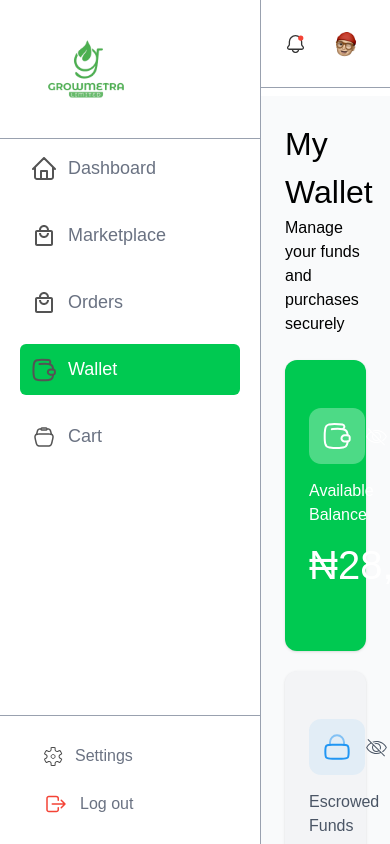
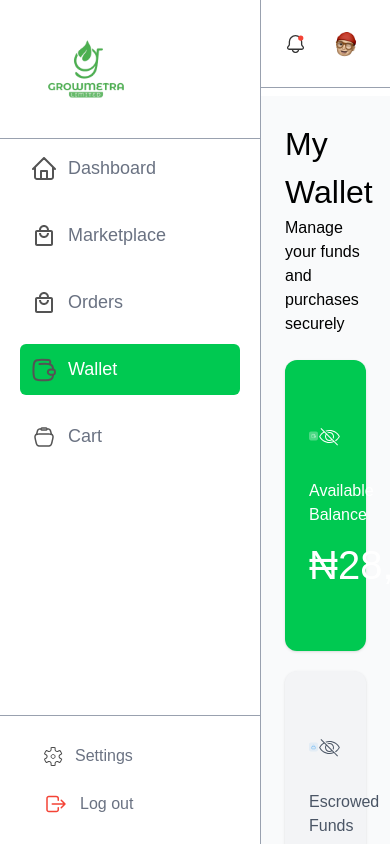
Before and after one commit to GROWMETRA11/GrowMetra11, a React (Vite) app: page /wallet in a window 390 px wide. Built offline with nearby package versions, Linux system fonts and the light colour scheme.

Commit message:
Fix: Fixed wallet icons on wallet section

```diff
--- /dev/null
+++ b/src/Components/iconComponent/Secure.jsx
@@ -0,0 +1,12 @@
+import React from 'react'
+
+const Secure = () => {
+  return (
+    <svg width="56" height="56" viewBox="0 0 56 56" fill="none" xmlns="http://www.w3.org/2000/svg">
+<path d="M27.9992 50.7505C38.5493 47.114 46.0697 38.6603 47.2492 27.8967C47.5758 23.2242 47.549 18.5342 47.1663 13.8652C47.116 13.1292 46.7931 12.4385 46.2606 11.928C45.7281 11.4175 45.0244 11.124 44.287 11.1048C39.5142 10.9578 33.9667 10.1622 29.6803 5.93999C29.2327 5.4979 28.6289 5.25 27.9997 5.25C27.3706 5.25 26.7668 5.4979 26.3192 5.93999C22.0317 10.1622 16.4842 10.9578 11.7125 11.1048C10.9751 11.124 10.2714 11.4175 9.73888 11.928C9.20639 12.4385 8.88344 13.1292 8.83316 13.8652C8.45045 18.5335 8.42237 23.2241 8.74916 27.8967C9.92983 38.6603 17.449 47.114 27.9992 50.7505Z" stroke="#4CAF50" stroke-width="1.5" stroke-linecap="round" stroke-linejoin="round"/>
+</svg>
+
+  )
+}
+
+export default Secure
--- a/src/pages/dashboard/famers/screen/Wallet.jsx
+++ b/src/pages/dashboard/famers/screen/Wallet.jsx
@@ -8,7 +8,7 @@
 import WidthdrawFundsIcon from '../../../../Components/iconComponent/WidthdrawFundsIcon'
 import ExportIcon from '../../../../Components/iconComponent/ExportIcon'
 import FilterIcon from '../../../../Components/iconComponent/FilterIcon'
-
+import Secure from '../../../../Components/iconComponent/Secure'
 
 const Wallet = () => {
 
@@ -38,8 +38,6 @@
     },
   ];
 
-    // Buttons
-
   const buttons = [
     {
       icon: <PlusIcon />,
@@ -56,45 +54,121 @@
       text: "Export as PDF/CSV",
       bg: "bg-white text-gray-900"
     },
-    ]
+  ];
 
-
+  const history = [
+    {
+      title: "Fresh Red Tomatoes from Farm Fresh Co",
+      order: "ORD-2024-001",
+      progress: "completed",
+      duration: "2 hours ago",
+      price: "₦25,000",
+      bg: "rounded-lg bg-green-50 text-green-500"
+    },
+    {
+      title: "Refund: Premium White Rice - Out of Stock",
+      order: "ORD-2024-004",
+      progress: "completed",
+      duration: "1 day ago",
+      price: "+₦42,500",
+      bg: "rounded-lg bg-green-50 text-green-500"
+    },
+    {
+      title: "Organic Yellow Maize from Green Valley Farms",
+      order: "ORD-2024-002",
+      progress: "Escrowed",
+      duration: "2 days ago",
+      price: "₦125,000",
+      bg: "rounded-lg bg-blue-50 text-blue-500"
+    },
+    {
+      title: "Premium Sweet Potatoes from Garden Prime",
+      order: "ORD-2024-003",
+      progress: "Released",
+      duration: "5 days ago",
+      price: "₦48,000",
+      bg: "rounded-lg bg-orange-50 text-orange-500"
+    },
+  ];
 
   return (
     <DashboardLayout>
-      <h2 className='font-normal text-[32px] '>My Wallet</h2>
-      <p className='font-normal text-base '>Manage your funds and purchases securely</p>
 
+      <h2 className='font-normal text-[32px]'>My Wallet</h2>
+      <p className='font-normal text-base'>Manage your funds and purchases securely</p>
+
+      {/* WALLET CARDS */}
       <div className='grid grid-cols-1 md:grid-cols-2 lg:grid-cols-3 gap-5 mt-6'>
-        {walletCards.map((card,index) => (
+        {walletCards.map((card, index) => (
           <div key={index} className={`rounded-xl px-6 py-12 shadow-sm ${card.bg}`}>
-
             <div className='flex items-center justify-between font-medium mb-[15px]'>
-              <span>{card.icon}</span>
-              <span>{card.lock}</span>
+              {card.icon}
+              {card.lock}
             </div>
             <p className='mb-2'>{card.title}</p>
-            <p className='mb-2  text-[40px]'>{card.amount}</p>
-            <p>{card.text}</p>
+            <p className='mb-2 text-[40px]'>{card.amount}</p>
+            {card.text && <p>{card.text}</p>}
           </div>
         ))}
       </div>
 
-      <div className={`grid grid-cols-1 md:grid-cols-2 lg:grid-cols-3 w-full  items-center gap-[27px] mt-6`}>
-       {buttons.map((btn,index) => (
-          <div key={index}>
-            <div className={`${btn.bg} flex flex-1 items-center w-full justify-center gap-6  rounded-lg  py-[10.5px] border border-gray-400`}>
-              <p>{btn.icon}</p>
+      {/* BUTTONS */}
+      <div className='grid grid-cols-1 md:grid-cols-2 lg:grid-cols-3 gap-[27px] mt-6'>
+        {buttons.map((btn, index) => (
+          <button
+            key={index}
+            className={`${btn.bg} flex items-center justify-center gap-6 rounded-lg py-[10.5px] border border-gray-400`}
+          >
+            {btn.icon}
             <p>{btn.text}</p>
+          </button>
+        ))}
+      </div>
+
+      {/* ESCROW INFO */}
+      <div className='bg-white shadow-md rounded-lg px-6 py-[65px] flex items-center gap-[15px] my-6'>
+        <Secure />
+        <div>
+          <p className='font-normal text-2xl mb-[10px]'>Protected by GrowMetra Escrow</p>
+          <p className='max-w-[1010px] font-light text-[18px] text-gray-700'>
+            Your funds are securely held in escrow until you confirm delivery of your orders. This ensures safe transactions between you and sellers.
+          </p>
         </div>
       </div>
-        ))}
-        {/* <div><FilterIcon /></div> */}
+
+      {/* TRANSACTION HISTORY */}
+      <div className='bg-white shadow-md rounded-lg p-6'>
+        <h2 className='font-normal text-[18px]'>Transaction History</h2>
+
+        <div>
+          {history.map((item, index) => {
+            const isTarget = item.price === "+₦42,500";
+
+            return (
+              <div key={index} className='flex justify-between items-end mt-[14px] mb-[41px]'>
+                <div className='w-full max-w-[338px]'>
+                  <p className='text-gray-700'>{item.title}</p>
+
+                  <div className='flex items-center gap-[51px] my-2'>
+                    <p className='text-gray-500'>{item.order}</p>
+                    <p className={`${item.bg} px-[10px] py-1`}>{item.progress}</p>
                   </div>
 
+                  <p className='text-gray-500'>{item.duration}</p>
+                </div>
+
+                {/* Example: highlight specific price */}
+                <p className={`${isTarget ? "text-green-600 font-bold" : "text-gray-800"}`}>
+                  {item.price}
+                </p>
+              </div>
+            );
+          })}
+        </div>
+      </div>
 
     </DashboardLayout>
-  )
-}
+  );
+};
 
-export default Wallet
+export default Wallet;
```
Lines whose indentation alone changed are shown as unchanged.
